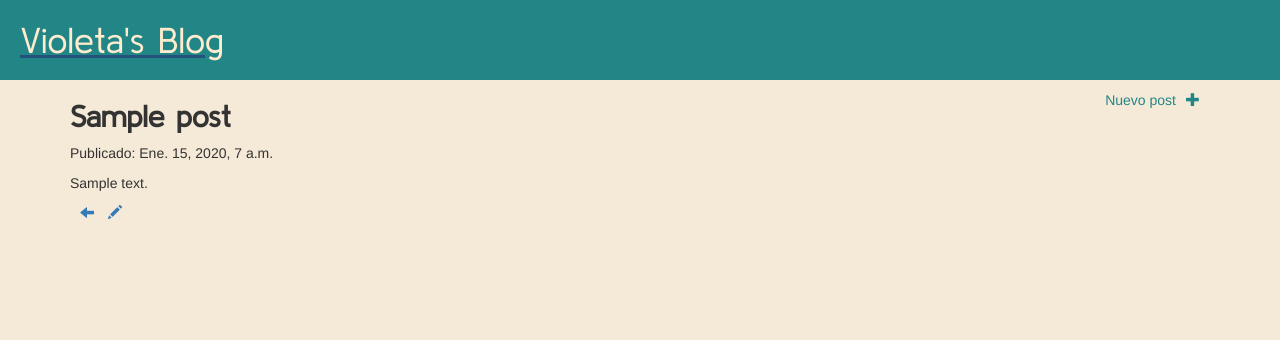
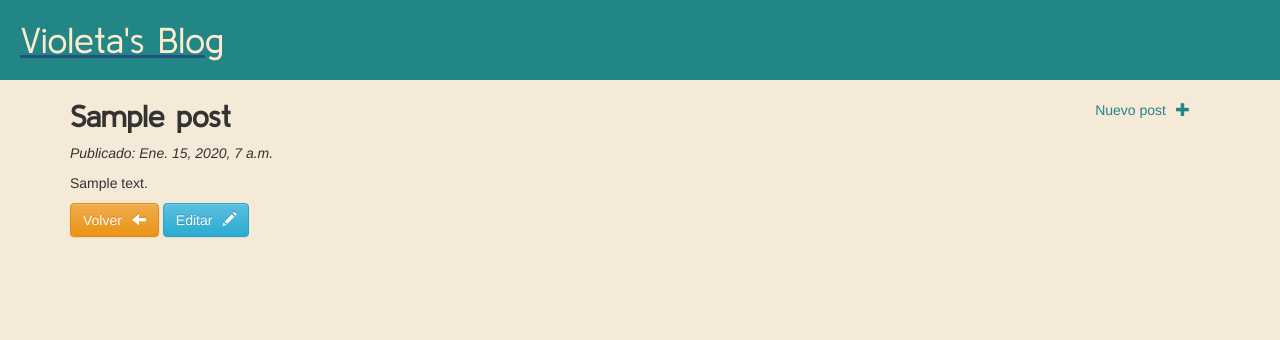
Before and after one commit to VioletaLibertad/django-test, a Django app: page /post/1/ in a window 1280 px wide. Shown: the top 340 px of the page. Run offline with Django 3.2, Linux system fonts and the light colour scheme; a user stored in the database is signed in; tables that the repository leaves empty hold one stand-in row (values such as "Sample post"); some libraries are stand-ins or nearby versions.

Commit message:
final styles and details added

```diff
--- a/mysite/blog/static/css/blog.css
+++ b/mysite/blog/static/css/blog.css
@@ -22,8 +22,14 @@ body {
   color: #228686;
   float: right;
   padding: 1rem;
+  margin: 1rem;
+  display: block;
 }
 
 .glyphicon {
   padding-left: 1rem;
 }
+
+.post_date {
+  font-style: oblique;
+}
--- a/mysite/blog/templates/blog/base.html
+++ b/mysite/blog/templates/blog/base.html
@@ -16,9 +16,11 @@
     <a href="{% url 'post_list' %}"><h1 class="main_title">Violeta's Blog</h1></a>
   </div>
   <div class="container">
-    {% if user.is_authenticated %}
-      <a href="{% url 'post_new' %}" class="new_post">Nuevo post<span class="glyphicon glyphicon-plus"></span></a>
-    {% endif %}
+    <div>
+      {% if user.is_authenticated %}
+        <a href="{% url 'post_new' %}" class="new_post">Nuevo post<span class="glyphicon glyphicon-plus"></span></a>
+      {% endif %}
+    </div>
     {% block content %}
     {% endblock %}
   </div>
--- a/mysite/blog/templates/blog/post_detail.html
+++ b/mysite/blog/templates/blog/post_detail.html
@@ -4,13 +4,13 @@
   <div class="post">
     <h2 class="post_title">{{ post.title }}</h2>
     {% if post.published_date %}
-      <p>Publicado: {{ post.published_date }}</p>
+      <p class="post_date">Publicado: {{ post.published_date }}</p>
     {% endif %}
       <p>{{ post.text|linebreaksbr }}</p>
-      <div>
-        <a href="{% url 'post_list' %}"><span class="glyphicon glyphicon-arrow-left"></span></a>
+      <div class="detail_buttons">
+        <a class="btn btn-warning" href="{% url 'post_list' %}">Volver<span class="glyphicon glyphicon-arrow-left"></span></a>
         {% if user.is_authenticated %}
-          <a href="{% url 'post_edit' pk=post.pk %}"><span class="glyphicon glyphicon-pencil"></span></a>
+          <a class="btn btn-info" href="{% url 'post_edit' pk=post.pk %}">Editar<span class="glyphicon glyphicon-pencil"></span></a>
         {% endif %}
       </div>
   </div>
--- a/mysite/blog/templates/blog/post_list.html
+++ b/mysite/blog/templates/blog/post_list.html
@@ -4,7 +4,7 @@
   {% for post in posts %}
     <div class="post">
       <h2 class="post_title"><a href="{% url 'post_detail' pk=post.pk %}">{{ post.title }}</a></h2>
-      <p>Publicado: {{ post.published_date }}</p>
+      <p class="post_date">Publicado: {{ post.published_date }}</p>
       <p>{{ post.text|linebreaksbr }}</p>
     </div>
   {% endfor %}
```
